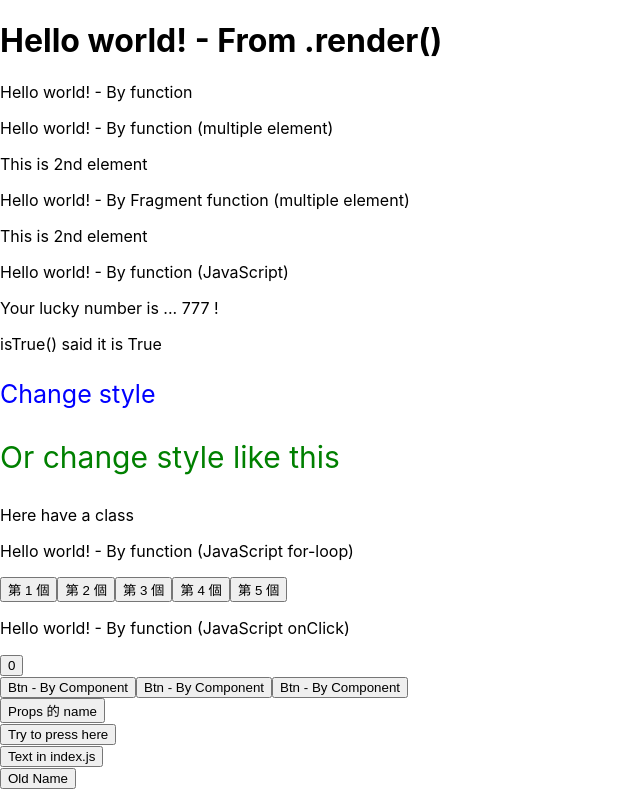
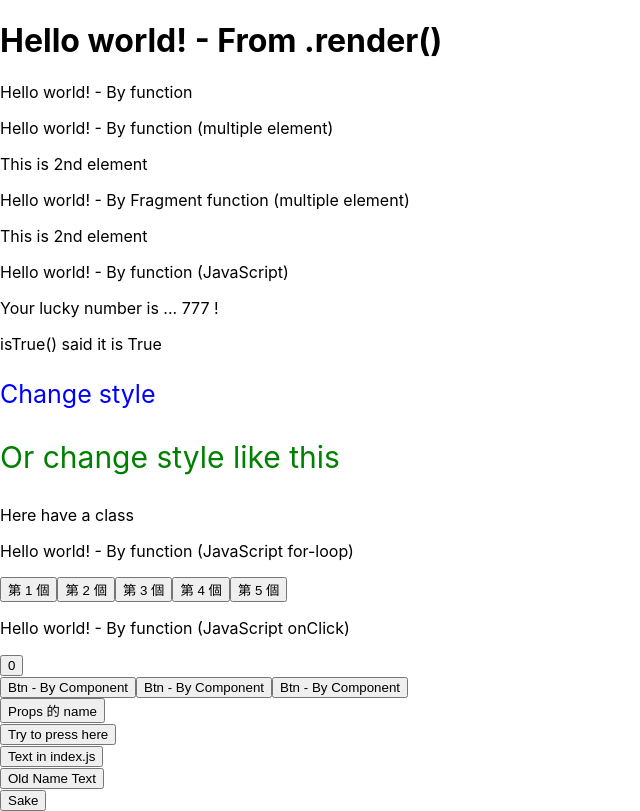
Before and after one commit to saketora95/React-Practice, a React (Create React App) app: page / in a window 1280 px wide. Shown: the whole page, without its empty margins (0-640 px from the left). Built offline with nearby package versions, Linux system fonts and the light colour scheme.

Commit message:
2023-04-12 : 向後練習。

```diff
--- a/public/index.html
+++ b/public/index.html
@@ -42,7 +42,8 @@
     <div id="component_4"></div>
 
     <div id="class_1"></div>
-    <div id="class_2"></div>
+
+    <div id="func_1"></div>
     <!--
       This HTML file is a template.
       If you open it directly in the browser, you will see an empty page.
--- a/src/App.js
+++ b/src/App.js
@@ -35,19 +35,40 @@ function TestChildren(props) {
 
 // Class Component
 class TestClass extends React.Component {
-    // constructor() {
-    //     super();
-    //     this.testValue = 100;
-    // }
+    constructor() {
+        super();
+        this.state = {name: 'Old Name', text: 'Text'};
+        this.changeName = this.changeName.bind(this);
+    }
+
+    changeName() {
+        this.setState(function(state, props) {
+            return {
+                name: 'New Name' + this.state.text
+            };
+        });
+
+        // this.setState({name: 'New Name'});
+        console.log('func. changeName - End.');
+    }
 
     render() {
         return(
-            <button onClick={ this.props.handleClick }> { this.props.name } </button>
+            <button onClick={ this.changeName }> { this.state.name } { this.state.text } </button>
         );
     }
 }
 
+// Func component
+function TestFuncComp() {
+    const [name, setName] = React.useState('Sake');
+
+    return(
+        <button onClick={ () => setName('New Sake') }> { name } </button>
+    );
+}
+
 export {
     TestComponent, TestProps, printMessage, TestFuncProps, TestChildren,
-    TestClass,
+    TestClass, TestFuncComp
 };
--- a/src/index.js
+++ b/src/index.js
@@ -4,7 +4,7 @@ import './index.css';
 import reportWebVitals from './reportWebVitals';
 import {
     TestComponent, TestProps, printMessage, TestFuncProps, TestChildren,
-    TestClass,
+    TestClass, TestFuncComp,
 } from './App';
 
 // Normal render
@@ -159,15 +159,15 @@ component_4.render(
 );
 
 // Class Component
-var testName = 'Old Name';
-const changeName = () => {
-    testName = 'New Name';
-    console.log('func. changeName - End.');
-}
-
 const class_1 = ReactDOM.createRoot(document.getElementById('class_1'));
 class_1.render(
-    <TestClass name={ testName } handleClick={ changeName } />
+    <TestClass />
+);
+
+// Function Component
+const func_1 = ReactDOM.createRoot(document.getElementById('func_1'));
+func_1.render(
+    <TestFuncComp />
 );
 
 // If you want to start measuring performance in your app, pass a function
```
Also changed, not shown: 1 other file (tests, documents, lock files or other folders).
